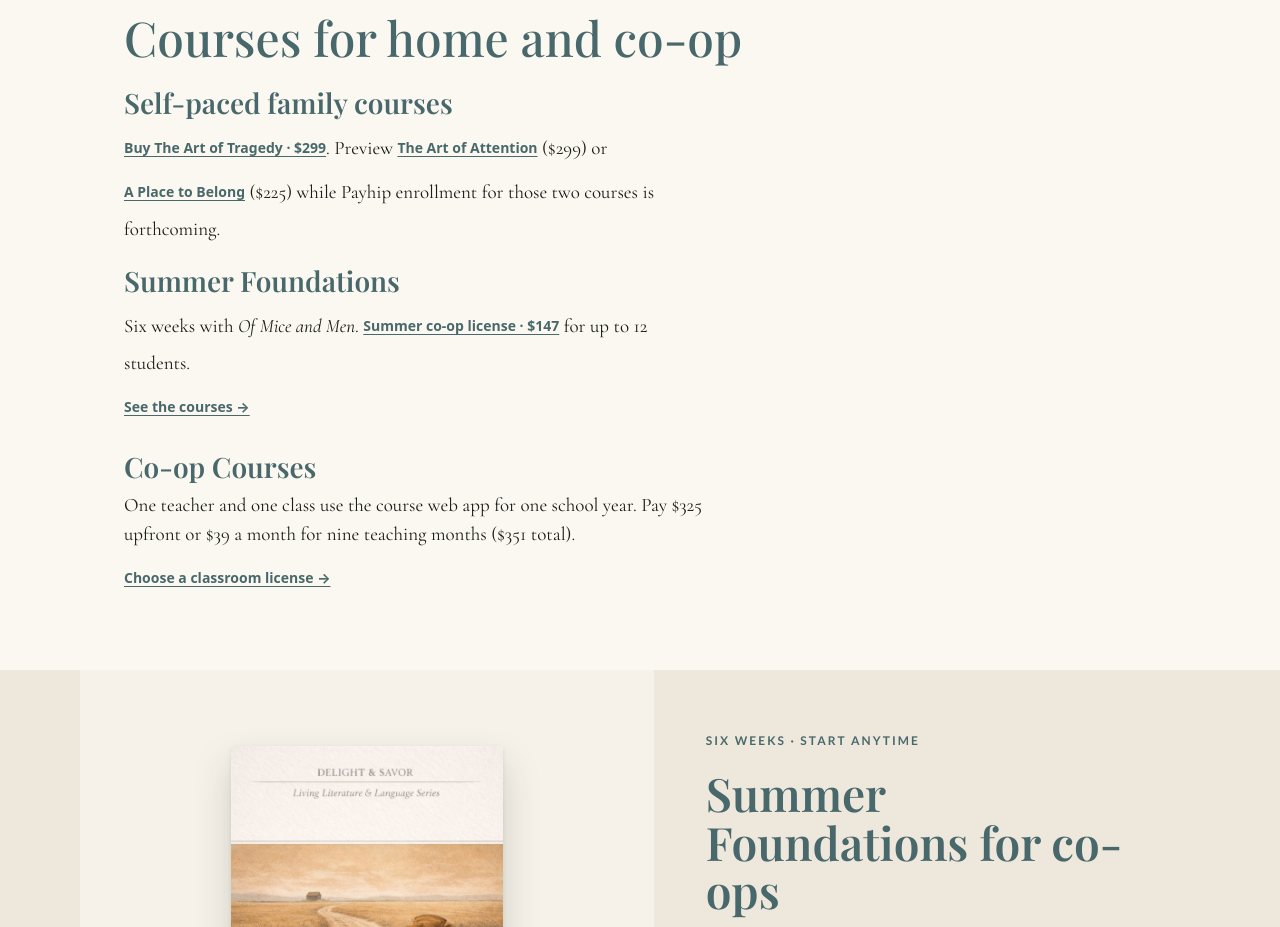
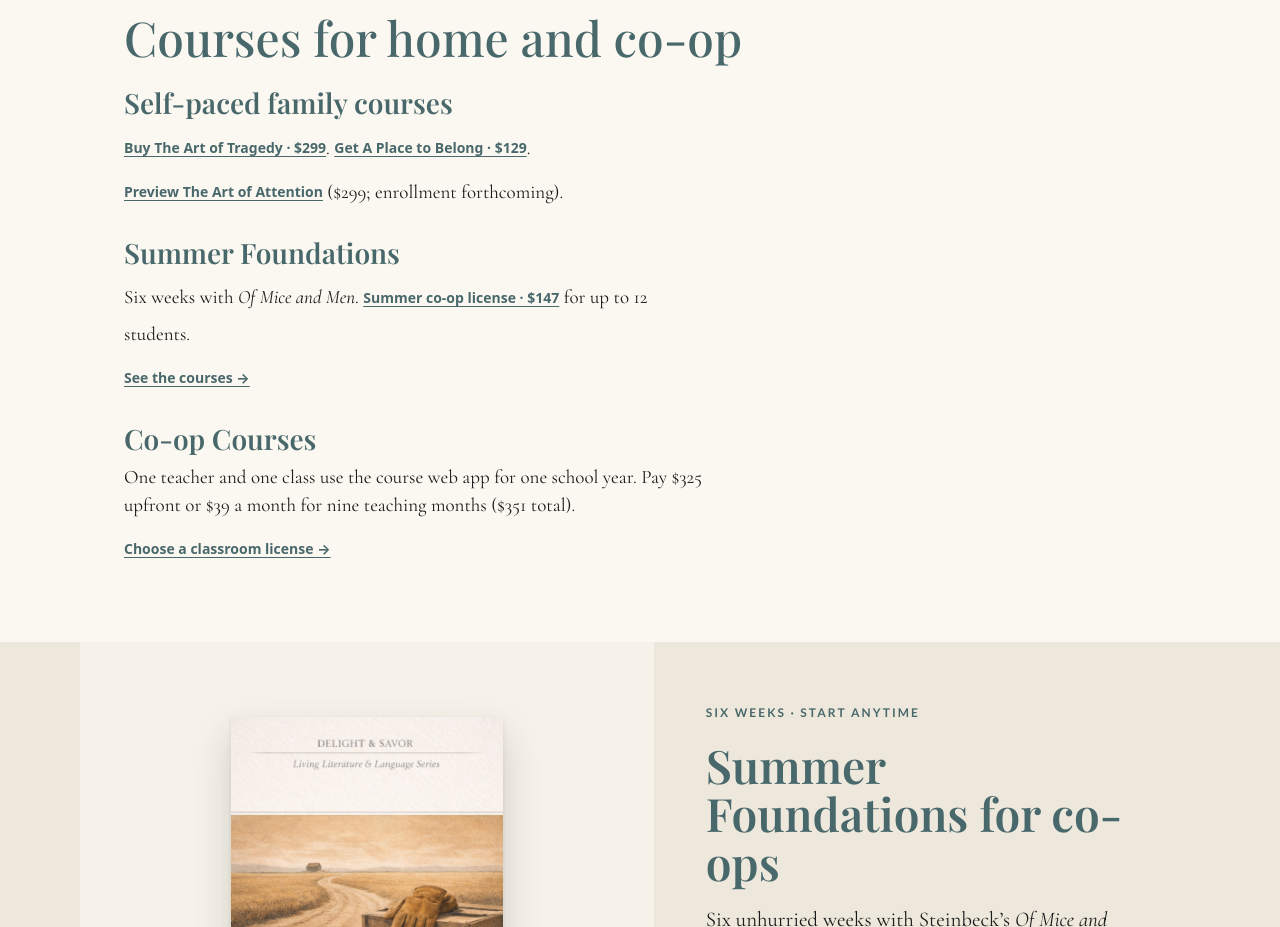
Before and after one commit to kprietodelightandsavor-tech/delight-savor-website, a plain HTML site: page curriculum.html in a window 1280 px wide. Shown: the part 4560-5487 px from the top of the page. Drawn offline with nearby package versions, Linux system fonts and the light colour scheme; a web font is replaced by a local one.

Commit message:
Open enrollment for A Place to Belong at $129 per family

```diff
--- a/curriculum.html
+++ b/curriculum.html
@@ -598,7 +598,7 @@
 
     <section id="ways-to-learn" class="rr-plans" aria-labelledby="plans-title">
       <h2 id="plans-title">Courses for home and co-op</h2>
-      <article><h3>Self-paced family courses</h3><p><a href="/shop#the-art-of-tragedy">Buy The Art of Tragedy · $299</a>. Preview <a href="https://margin.delightandsavor.com/art-of-attention/">The Art of Attention</a> ($299) or <a href="https://margin.delightandsavor.com/living-stories-preview">A Place to Belong</a> ($225) while Payhip enrollment for those two courses is forthcoming.</p></article><article><h3>Summer Foundations</h3><p>Six weeks with <i>Of Mice and Men</i>. <a href="/shop#summer-co-op">Summer co-op license · $147</a> for up to 12 students.</p><a href="/shop">See the courses →</a></article>
+      <article><h3>Self-paced family courses</h3><p><a href="/shop#the-art-of-tragedy">Buy The Art of Tragedy · $299</a>. <a href="/shop#a-place-to-belong">Get A Place to Belong · $129</a>. <a href="https://margin.delightandsavor.com/art-of-attention/">Preview The Art of Attention</a> ($299; enrollment forthcoming).</p></article><article><h3>Summer Foundations</h3><p>Six weeks with <i>Of Mice and Men</i>. <a href="/shop#summer-co-op">Summer co-op license · $147</a> for up to 12 students.</p><a href="/shop">See the courses →</a></article>
       <article id="versions"><h3>Co-op Courses</h3><p>One teacher and one class use the course web app for one school year. Pay $325 upfront or $39 a month for nine teaching months ($351 total).</p><a href="/shop#school-year-co-op">Choose a classroom license →</a></article>
     </section>
     <!-- FEATURED -->
```
